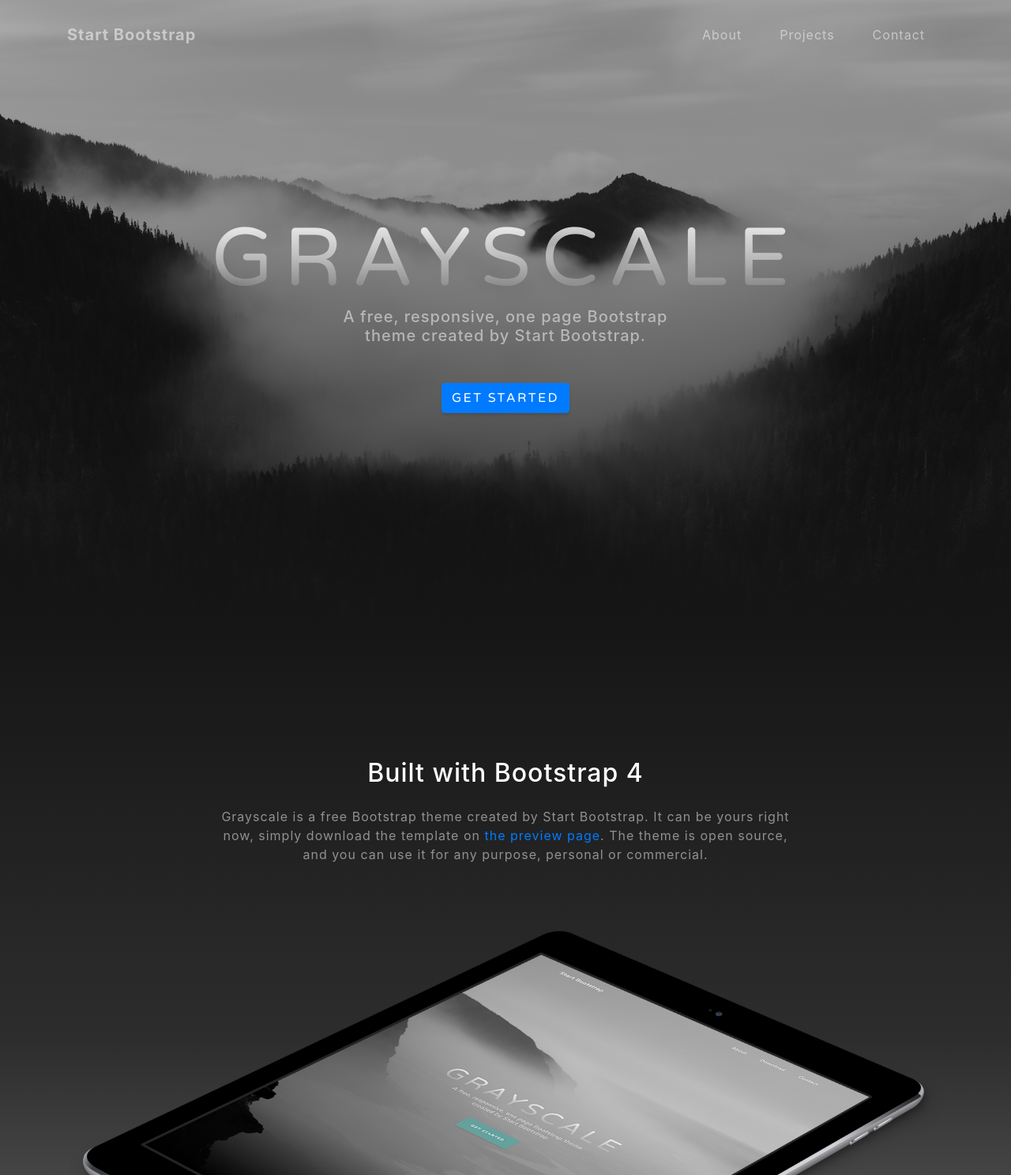
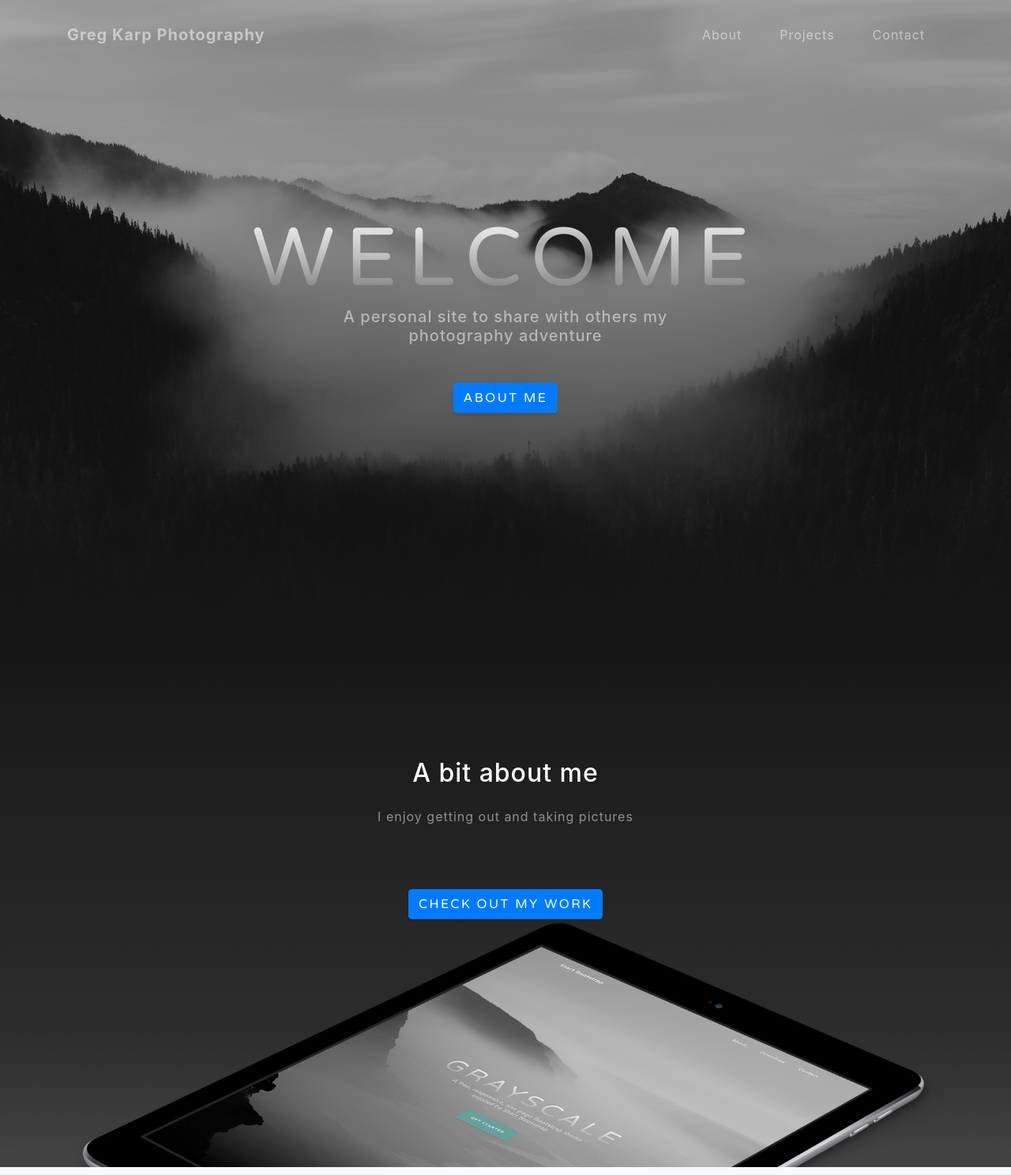
Before and after one commit to amlilly/GregKarpPhotography, a website with bundled scripts: page index.html in a window 1280 px wide. Shown: the top 1488 px of the page at 79% size. Built offline with nearby package versions, Linux system fonts and the light colour scheme.

Commit message:
Updates to the index.html file

```diff
--- a/index.html
+++ b/index.html
@@ -8,7 +8,7 @@
   <meta name="description" content="">
   <meta name="author" content="">
 
-  <title>Grayscale - Start Bootstrap Theme</title>
+  <title>Greg Karp Photography</title>
 
   <!-- Bootstrap core CSS -->
   <link href="vendor/bootstrap/css/bootstrap.min.css" rel="stylesheet">
@@ -28,7 +28,7 @@
   <!-- Navigation -->
   <nav class="navbar navbar-expand-lg navbar-light fixed-top" id="mainNav">
     <div class="container">
-      <a class="navbar-brand js-scroll-trigger" href="#page-top">Start Bootstrap</a>
+      <a class="navbar-brand js-scroll-trigger" href="#page-top">Greg Karp Photography</a>
       <button class="navbar-toggler navbar-toggler-right" type="button" data-toggle="collapse" data-target="#navbarResponsive" aria-controls="navbarResponsive" aria-expanded="false" aria-label="Toggle navigation">
         Menu
         <i class="fas fa-bars"></i>
@@ -53,9 +53,9 @@
   <header class="masthead">
     <div class="container d-flex h-100 align-items-center">
       <div class="mx-auto text-center">
-        <h1 class="mx-auto my-0 text-uppercase">Grayscale</h1>
-        <h2 class="text-white-50 mx-auto mt-2 mb-5">A free, responsive, one page Bootstrap theme created by Start Bootstrap.</h2>
-        <a href="#about" class="btn btn-primary js-scroll-trigger">Get Started</a>
+        <h1 class="mx-auto my-0 text-uppercase">Welcome</h1>
+        <h2 class="text-white-50 mx-auto mt-2 mb-5">A personal site to share with others my photography adventure</h2>
+        <a href="#about" class="btn btn-primary js-scroll-trigger">About me</a>
       </div>
     </div>
   </header>
@@ -65,9 +65,9 @@
     <div class="container">
       <div class="row">
         <div class="col-lg-8 mx-auto">
-          <h2 class="text-white mb-4">Built with Bootstrap 4</h2>
-          <p class="text-white-50">Grayscale is a free Bootstrap theme created by Start Bootstrap. It can be yours right now, simply download the template on
-            <a href="http://startbootstrap.com/template-overviews/grayscale/">the preview page</a>. The theme is open source, and you can use it for any purpose, personal or commercial.</p>
+          <h2 class="text-white mb-4">A bit about me</h2>
+          <p class="text-white-50">I enjoy getting out and taking pictures</p>
+          <a href="#projects" class="btn btn-primary js-scroll-trigger">Check out my work</a>
         </div>
       </div>
       <img src="img/ipad.png" class="img-fluid" alt="">
@@ -198,8 +198,8 @@
         <a href="#" class="mx-2">
           <i class="fab fa-facebook-f"></i>
         </a>
-        <a href="#" class="mx-2">
-          <i class="fab fa-github"></i>
+        <a href="https://www.instagram.com/mudsuckingfish/" class="mx-2">
+          <i class="fab fa-instagram"></i>
         </a>
       </div>
 
@@ -209,7 +209,7 @@
   <!-- Footer -->
   <footer class="bg-black small text-center text-white-50">
     <div class="container">
-      Copyright &copy; Your Website 2019
+      Greg Karp Photography &copy; 2020
     </div>
   </footer>
 
```
